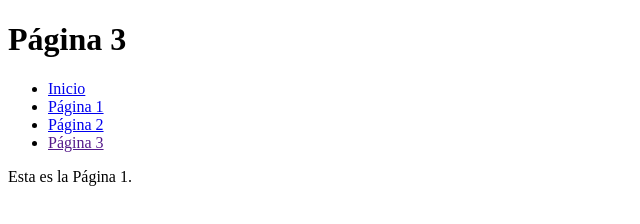
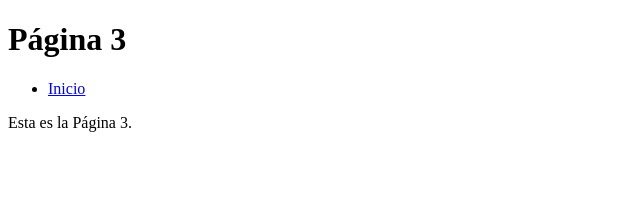
Before and after one commit to PSTW-2022/Trabajo1, a plain HTML site: page Páginas/pagina3.html in a window 1280 px wide. Shown: the whole page, without its empty margins (0-640 px from the left). Drawn offline with Linux system fonts and the light colour scheme.

Commit message:
Modificación de error traspaso de página a página

```diff
--- a/Páginas/pagina3.html
+++ b/Páginas/pagina3.html
@@ -10,10 +10,10 @@
     <h1>Página 3</h1>
     <ul>
         <li><a href="../index.html">Inicio</a></li>
-        <li><a href="Páginas/pagina1.html">Página 1</a></li>
+        <!--<li><a href="Páginas/pagina1.html">Página 1</a></li>
         <li><a href="Páginas/pagina2.html">Página 2</a></li>
-        <li><a href="">Página 3</a></li>
+        <li><a href="">Página 3</a></li>-->
     </ul>
-    <p>Esta es la Página 1.</p>
+    <p>Esta es la Página 3.</p>
 </body>
 </html>
```
Also changed, not shown: Páginas/pagina1.html (+1 -1 lines), Páginas/pagina2.html (+3 -3 lines), index.html (+0 -1 lines).
